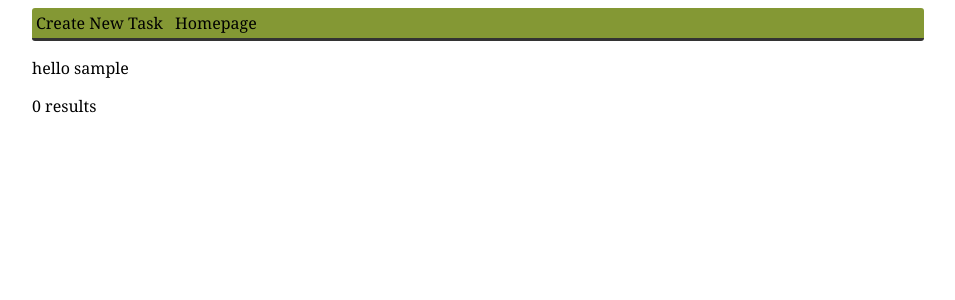
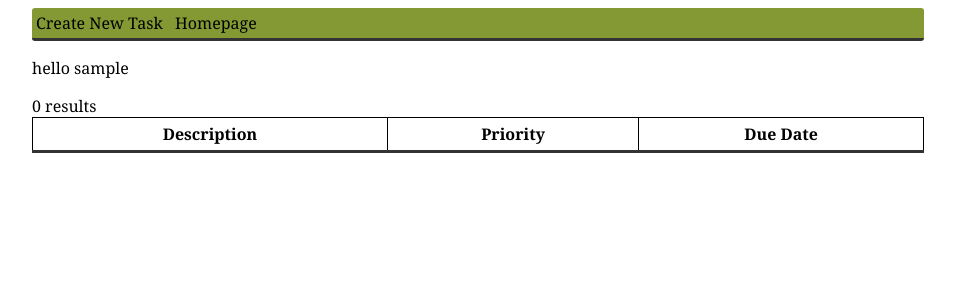
Before and after one commit to t4ls/todoapp, a PHP site: page /newtask/viewtask.php in a window 1280 px wide. Shown: the top 300 px of the page, without its empty margins (162-1117 px from the left). Run offline with PHP 8.4, Linux system fonts and the light colour scheme; the visitor is signed in with stand-in values (Sample User, id 1); tables that the repository leaves empty hold one stand-in row (values such as "Sample post"); lists and menus that the app fills with data are empty.

Commit message:
made view tasks into a pretty table

```diff
--- a/html/newtask/viewtask.php
+++ b/html/newtask/viewtask.php
@@ -8,9 +8,31 @@
 session_start();
 $username = $_SESSION['username'];
 echo "<p>hello ".$username."</p>";
+?>
 
 
-$servername = "localhost";
+
+<head>
+<style>
+table, th, td {
+	border: 1px solid black;
+    border-collapse: collapse;
+}
+th, td {
+    padding: 5px;
+}
+</style>
+</head>
+
+<body>
+<table style="width:100%">
+  <tr>
+    <th>Description</th>
+    <th>Priority</th>
+    <th>Due Date</th>
+  </tr>
+<?php
+	$servername = "localhost";
 	$username = "root";
 	$password = "monkey";
 	$dbname = "t4ls_todo";
@@ -21,7 +43,7 @@ $conn = new mysqli($servername, $username, $password, $dbname);
 if ($conn->connect_error) {
     die("Connection failed: " . $conn->connect_error);
 }
-$sql = "SELECT id, description, owner
+$sql = "SELECT *
 			 FROM tasks
 			 WHERE completed = 0
 			 ORDER BY priority DESC, due DESC
@@ -30,15 +52,16 @@ $result = $conn->query($sql);
 
 if ($result->num_rows > 0) {
     // output data of each row
-    echo "<ol>";
+    echo "<tr>";
     while($row = $result->fetch_assoc()) {
     	if($row["owner"]==$_SESSION['username']){
-				echo "<li>";
-				echo $row["description"];
-				echo "</li>";
+    		$pieces = explode(" ", $row["due"]);
+			echo "<tr>";
+			echo "<td>".$row["description"]." </td> <td> ".$row["priority"]." </td> <td> ".$pieces[0] ;
+			echo "</th></tr>";
 		}
     }
-    echo '</ol>';
+    echo '</table>';
 } else {
     echo "0 results";
 }
--- a/html/style.css
+++ b/html/style.css
@@ -8,33 +8,31 @@ body {
 	margin-right: auto;
 }
 
-ol, .box {
+tr, .box {
 	border-bottom: #333333 solid 3px;
 	border-radius: 3px;
 	padding: 4px;
 }
 
-ol {
+tr {
 	padding: 4px;
 
 	border-left: black solid 1px;
-	border-right: black solid 1px;
 	border-top: black solid 1px;
 }
 
-li {
+th {
 	list-style-type: none;
 	padding: 2px;
 }
 
-li:nth-child(2n), .form_row {
+tr:nth-child(2n), .form_row {
 	background-color: #cccccc;
 	padding: 2px;
 }
 
 h1 {
 	font-size: 16px;
-	border-bottom: black solid 1px
 }
 
 #date {
```
Also changed, not shown: html/add_user.php (deleted, +0 -7 lines).
